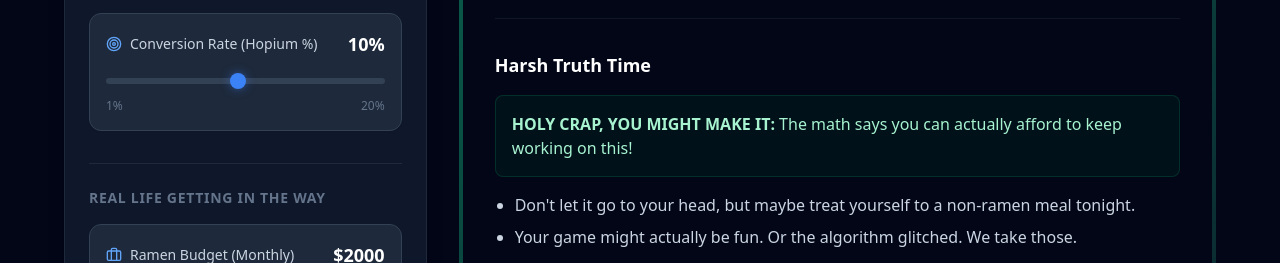
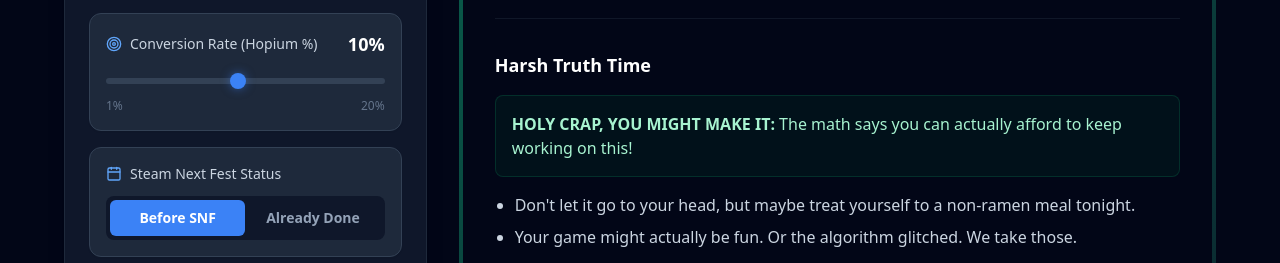
Before and after one commit to alsharefee/When-Do-I-Kill-My-Game, a website: page index.html in a window 1280 px wide. Shown: the part 537-800 px from the top of the page. Drawn offline with nearby package versions, Linux system fonts and the light colour scheme.

Commit message:
feat: add Steam Next Fest status input
Introduced a radio button selection to track whether the Steam Next Fest event has occurred, allowing for more accurate viability calculations.

```diff
--- a/index.html
+++ b/index.html
@@ -101,6 +101,23 @@
                         <input type="range" id="inp-conv" min="1" max="20" step="0.5" value="10">
                         <div class="flex justify-between text-xs text-slate-500 mt-2">
                             <span>1%</span><span>20%</span>
+                        </div>
+                    </div>
+
+                    <!-- SNF Status Input -->
+                    <div class="mb-4 bg-slate-800 p-4 rounded-xl border border-slate-700 shadow-sm">
+                        <label class="text-sm font-medium text-slate-300 flex items-center gap-2 mb-3">
+                            <i data-lucide="calendar" class="text-blue-400 w-4 h-4"></i> Steam Next Fest Status
+                        </label>
+                        <div class="flex bg-slate-900 rounded-lg p-1">
+                            <label class="flex-1 text-center cursor-pointer">
+                                <input type="radio" name="snf-status" value="before" class="peer sr-only" checked>
+                                <div class="py-2 rounded-md text-sm font-bold text-slate-400 peer-checked:bg-blue-500 peer-checked:text-white transition-colors">Before SNF</div>
+                            </label>
+                            <label class="flex-1 text-center cursor-pointer">
+                                <input type="radio" name="snf-status" value="after" class="peer sr-only">
+                                <div class="py-2 rounded-md text-sm font-bold text-slate-400 peer-checked:bg-blue-500 peer-checked:text-white transition-colors">Already Done</div>
+                            </label>
                         </div>
                     </div>
 
@@ -264,9 +281,13 @@
 
             // 2. Perform Math
             let expectedSnfGain = 0;
-            if (wishlists < 1000) expectedSnfGain = 462;
-            else if (wishlists < 10000) expectedSnfGain = 1500;
-            else expectedSnfGain = 5000;
+            const snfStatus = document.querySelector('input[name="snf-status"]:checked').value;
+
+            if (snfStatus === 'before') {
+                if (wishlists < 1000) expectedSnfGain = 462;
+                else if (wishlists < 10000) expectedSnfGain = 1500;
+                else expectedSnfGain = 5000;
+            }
 
             const launchWishlists = wishlists + expectedSnfGain;
             const week1Sales = launchWishlists * (conversionRate / 100);
@@ -327,6 +348,9 @@
         inputs.forEach(input => {
             input.addEventListener('input', updateCalculations);
         });
+        document.querySelectorAll('input[name="snf-status"]').forEach(radio => {
+            radio.addEventListener('change', updateCalculations);
+        });
 
         // Initial Calculation on Load
         updateCalculations();
```
